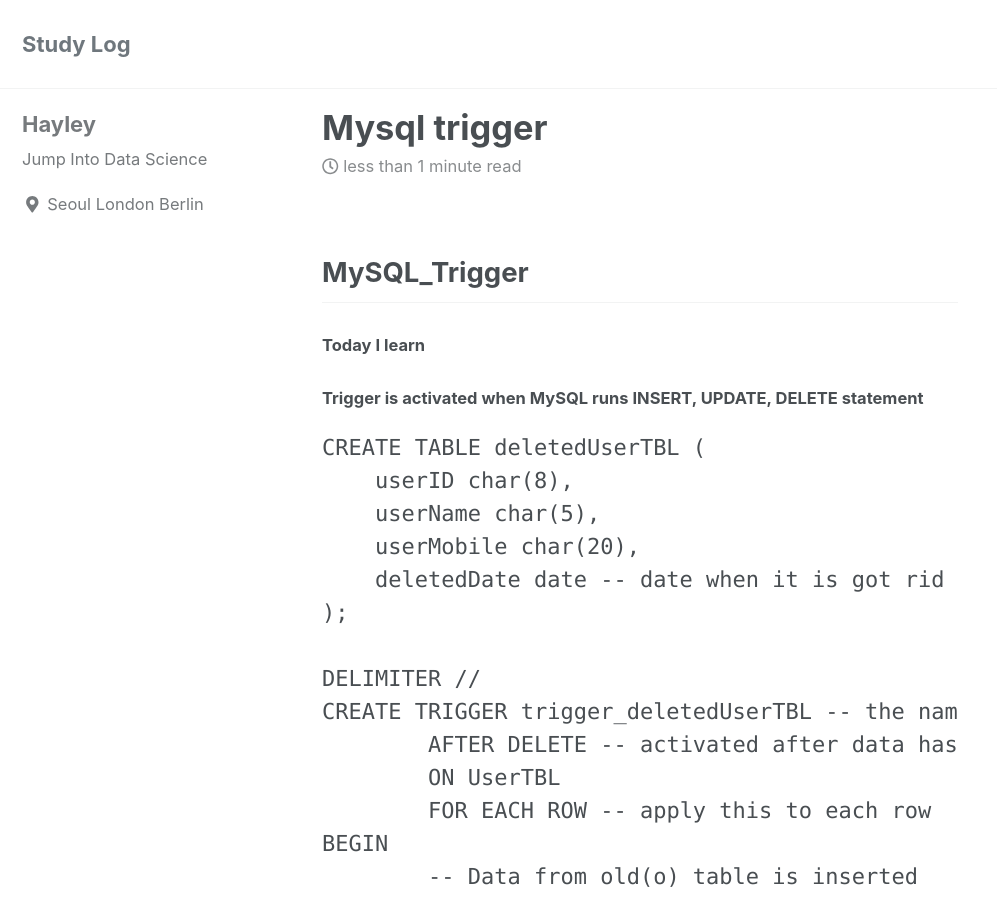
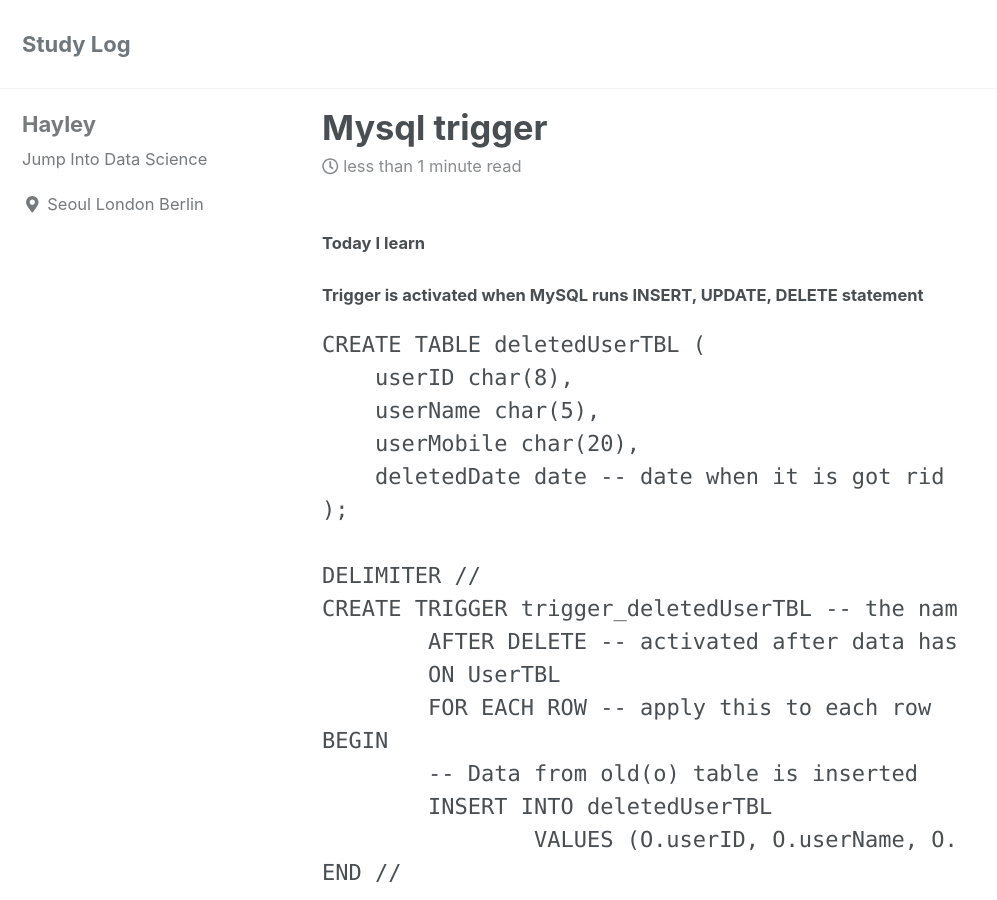
Before and after one commit to Hayleypp/Hayleypp.github.io, a Jekyll site: the page built from _posts/2019-03-27-mysql trigger.md, in a window 1280 px wide and 900 px high. Shown: the whole window, without its empty margins (0-997 px from the left). Built offline with Jekyll 4.4.1, drawn with Linux system fonts in a browser that asks for light colours; cached includes are drawn as plain includes.

Commit message:
Update 2019-03-27-mysql trigger.md

````diff
--- a/_posts/2019-03-27-mysql trigger.md
+++ b/_posts/2019-03-27-mysql trigger.md
@@ -1,12 +1,8 @@
-## MySQL_Trigger
+#### Today I learn
+
+##### Trigger is activated when MySQL runs INSERT, UPDATE, DELETE statement
 
 
-
-#### Today I learn
-
-
-
-##### Trigger is activated when MySQL runs INSERT, UPDATE, DELETE statement
 
 ```mysql
 CREATE TABLE deletedUserTBL (
````
